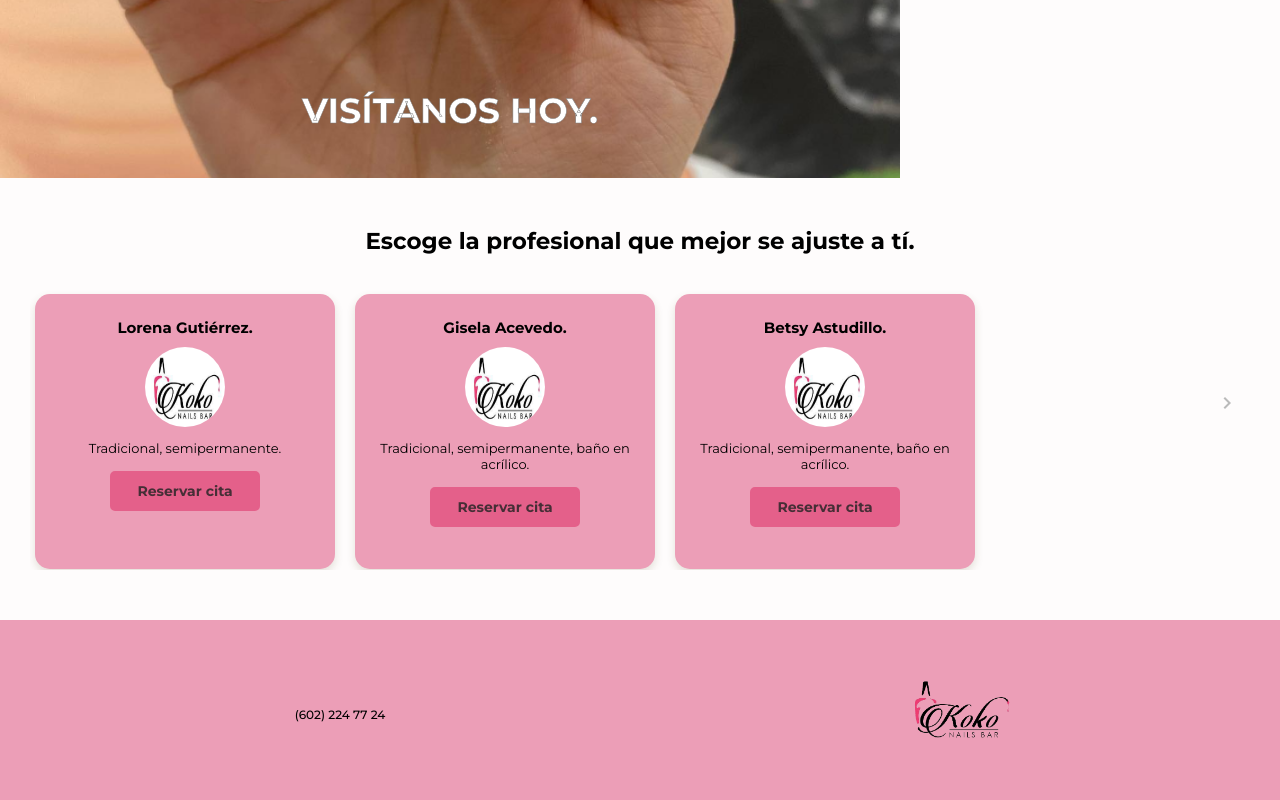
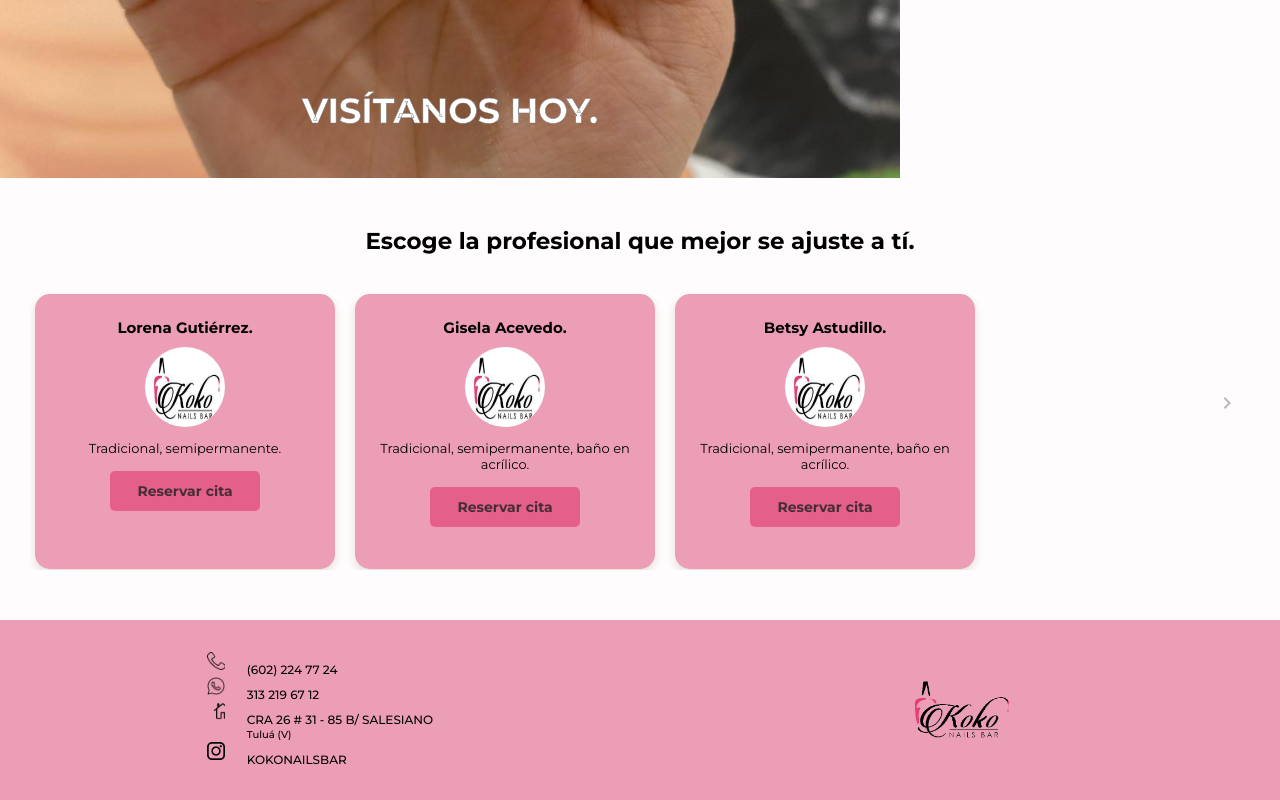
Before and after one commit to betsyastudillo/kokonailsbar, a plain HTML site: page index.html in a window 1280 px wide. Shown: the part 2957-3757 px from the top of the page. Drawn offline with Linux system fonts and the light colour scheme.

Commit message:
css add background-size : cover;

```diff
--- a/index.html
+++ b/index.html
@@ -135,10 +135,13 @@
       <ul>
         <span class="icon_footer icon_phone"></span>
         <li> <a href="tel:6022247724">(602) 224 77 24</a></li>
-        <!-- <span class="icon_footer icon_whatsapp"></span><li> <a href="https://api.whatsapp.com/send?phone=573132196712"> 313 219 67 12</a></li>
-        <span class="icon_footer icon_home"></span><li> <a href="https://www.google.com/maps/place/Koko+Nails+Bar-Manicure+y+Pedicure+Tulu%C3%A1-Maquillaje+Tulu%C3%A1-Semipermanente+Tulua-U%C3%B1as+Tulua-Acrilicas+Tulua-Gel+Tulua-Bar+u%C3%B1as/@4.0799124,-76.1983957,18.65z/data=!4m13!1m7!3m6!1s0x8e39c5c1e2d6ffe9:0xd564f4983d71c7f5!2sCra.+26,+Tulu%C3%A1,+Valle+del+Cauca!3b1!8m2!3d4.0934026!4d-76.1967716!3m4!1s0x8e39c59f4120fc23:0x2c97a570a6442282!8m2!3d4.0800058!4d-76.1977849?hl=es"> Cra 26 # 31 - 85 B/ Salesiano</a></li>
+        <span class="icon_footer icon_whatsapp"></span>
+        <li> <a href="https://api.whatsapp.com/send?phone=573132196712"> 313 219 67 12</a></li>
+        <span class="icon_footer icon_home"></span>
+        <li> <a href="https://www.google.com/maps/place/Koko+Nails+Bar-Manicure+y+Pedicure+Tulu%C3%A1-Maquillaje+Tulu%C3%A1-Semipermanente+Tulua-U%C3%B1as+Tulua-Acrilicas+Tulua-Gel+Tulua-Bar+u%C3%B1as/@4.0799124,-76.1983957,18.65z/data=!4m13!1m7!3m6!1s0x8e39c5c1e2d6ffe9:0xd564f4983d71c7f5!2sCra.+26,+Tulu%C3%A1,+Valle+del+Cauca!3b1!8m2!3d4.0934026!4d-76.1967716!3m4!1s0x8e39c59f4120fc23:0x2c97a570a6442282!8m2!3d4.0800058!4d-76.1977849?hl=es"> Cra 26 # 31 - 85 B/ Salesiano</a></li>
         <p>Tuluá (V)</p>
-        <span class="icon_footer icon_instagram"></span><li> <a href="https://www.instagram.com/kokonailsbar/?hl=es">kokonailsbar</a></li> -->
+        <span class="icon_footer icon_instagram"></span>
+        <li> <a href="https://www.instagram.com/kokonailsbar/?hl=es">kokonailsbar</a></li>
       </ul>
     </section>
     <section class="right">
--- a/style.css
+++ b/style.css
@@ -406,15 +406,19 @@ footer .icon_footer {
 }
 footer .icon_phone {
   background-image: url(./Assets/TEL-removebg-preview.png);
+  background-size: cover;
 }
 footer .icon_whatsapp {
   background-image: url(./Assets/WHATSAPP.png);
+  background-size: cover;
 }
 footer .icon_home {
   background-image: url(./Assets/CASA.png);
+  background-size: cover;
 }
 footer .icon_instagram {
   background-image: url(./Assets/INSTAG.png);
+  background-size: cover;
 }
 .right img {
   width: 100px;
```
Also changed, not shown: Assets/73552.png (added).
